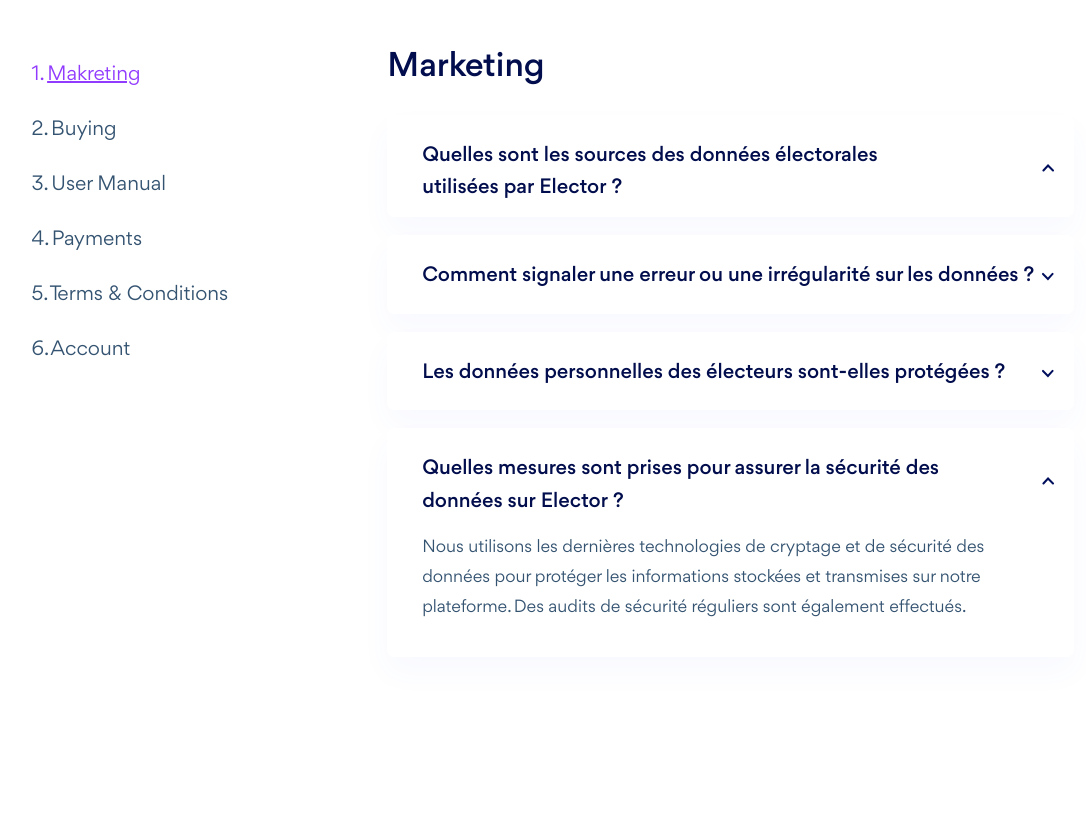
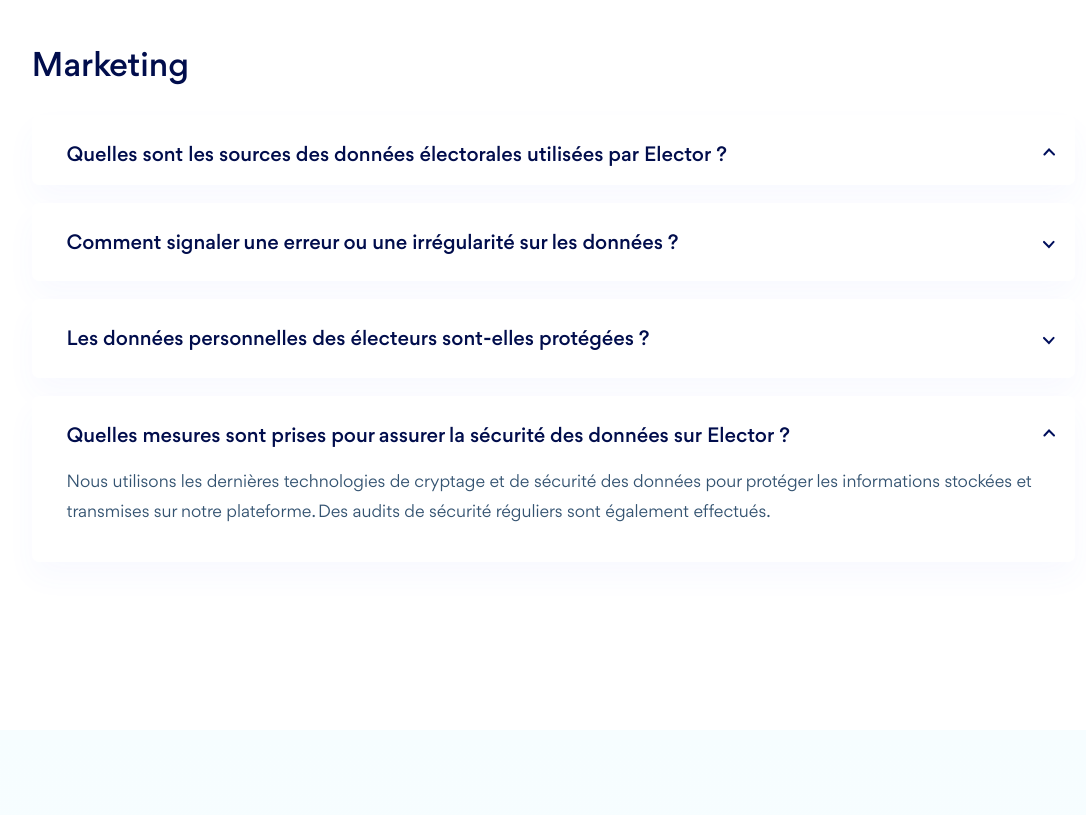
Before and after one commit to ShoaibShoukat2/AiSolutions, a Django app: page /faq/ in a window 1280 px wide. Shown: the part 533-1348 px from the top of the page, without its empty margins (87-1173 px from the left). Run offline with Django 5.2, Linux system fonts and the light colour scheme; some libraries are stand-ins or nearby versions.

Commit message:
add changes

```diff
--- a/app/templates/faq.html
+++ b/app/templates/faq.html
@@ -179,18 +179,9 @@
 					<div class="row">
 						<div class="col-xxl-10 col-xl-11 m-auto">
 							<div class="row">
-								<div class="col-xl-4 col-lg-3">
-									<ul class="faq-list-item style-none md-mb-60">
-										<li class="active"><a href="#">1. <span>Makreting</span></a></li>
-										<li><a href="#">2. <span>Buying</span></a></li>
-										<li><a href="#">3. <span>User Manual</span></a></li>
-										<li><a href="#">4. <span>Payments</span></a></li>
-										<li><a href="#">5. <span>Terms & Conditions</span></a></li>
-										<li><a href="#">6. <span>Account</span></a></li>
-									</ul>
-								</div>
 
-								<div class="col-xl-8 col-lg-9" data-aos="fade-left">
+
+								<div class="col-xl-12 col-lg-9" data-aos="fade-left">
 									<h3 class="faq-title">Marketing</h3>
 									<div class="accordion accordion-style-one" id="accordionOne">
 										<div class="accordion-item">
@@ -241,8 +232,6 @@
 										    	</div>
 										    </div>
 										</div>
-
-
 									</div>
 								</div>
 							</div>
```
